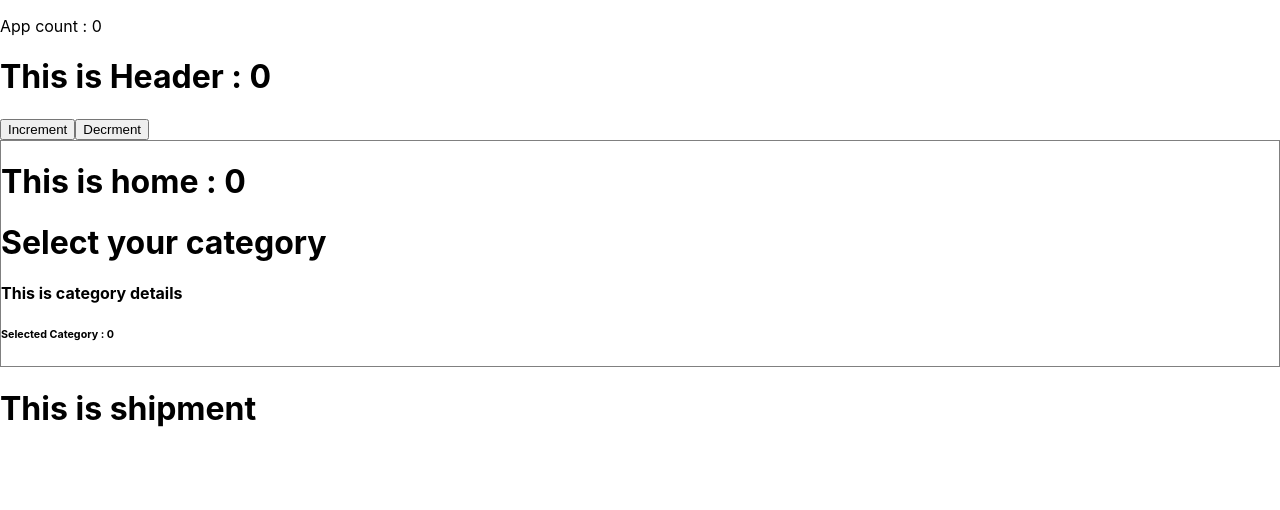
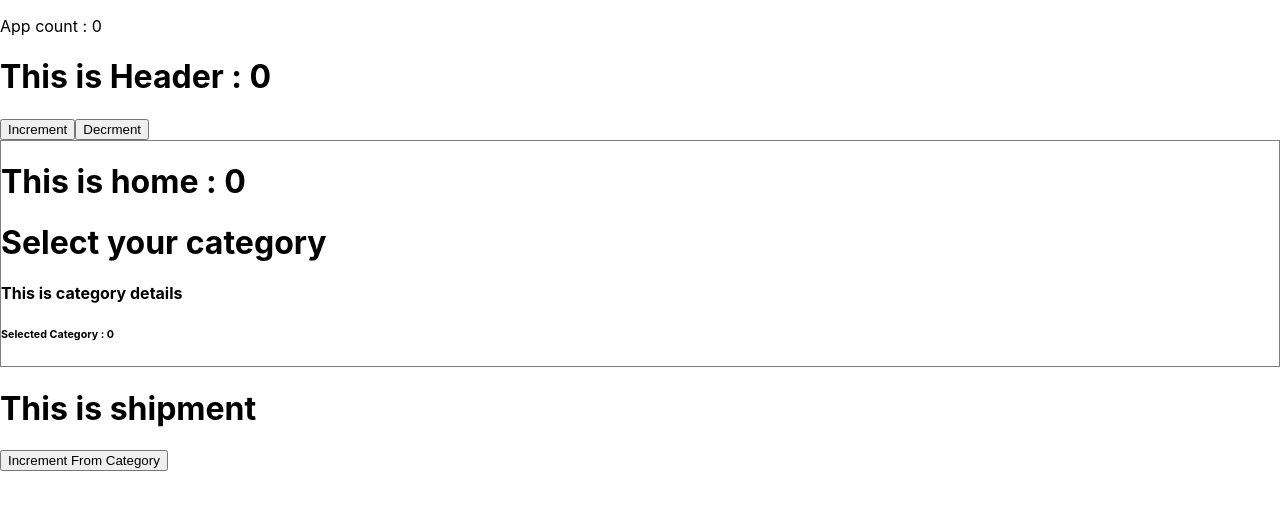
Before and after one commit to mimnets/my-scss-react, a React (Create React App) app: page / in a window 1280 px wide. Shown: the top 510 px of the page. Built offline with nearby package versions, Linux system fonts and the light colour scheme.

Commit message:
context API end

```diff
--- a/src/App.js
+++ b/src/App.js
@@ -8,10 +8,10 @@ import Shipment from './components/Shipment/Shipment';
 export const CategoryContext = createContext();
 
 function App() {
-  const [count, setCount] = useState(0)
+  const [category, setCategory] = useState(0)
   return (
-    <CategoryContext.Provider value={[count, setCount]}>
-      <p>App count : {count}</p>
+    <CategoryContext.Provider value={[category, setCategory]}>
+      <p>App count : {category}</p>
       <Header></Header>
       <Home></Home>
       <Shipment></Shipment>
--- a/src/components/Header/Header.js
+++ b/src/components/Header/Header.js
@@ -5,12 +5,12 @@ import { CategoryContext } from '../../App';
 
 const Header = () => {
     // const [count, setCount] = useState(0)
-    const [category, setCount] = useContext(CategoryContext);
+    const [category, setCategory] = useContext(CategoryContext);
     return (
         <div>
             <h1>This is Header : {category}</h1>
-            <button onClick={() => setCount(category + 1)}>Increment</button>
-            <button onClick={() => setCount(category - 1)}>Decrment</button>
+            <button onClick={() => setCategory(category + 1)}>Increment</button>
+            <button onClick={() => setCategory(category - 1)}>Decrment</button>
         </div>
     );
 };
--- a/src/components/Shipment/Shipment.js
+++ b/src/components/Shipment/Shipment.js
@@ -1,9 +1,13 @@
 import React from 'react';
+import { useContext } from 'react';
+import { CategoryContext } from '../../App';
 
 const Shipment = () => {
+    const [category, setCategory] = useContext(CategoryContext);
     return (
         <div>
             <h1>This is shipment</h1>
+            <button onClick={() => setCategory(category + 1)}>Increment From Category</button>
         </div>
     );
 };
```
